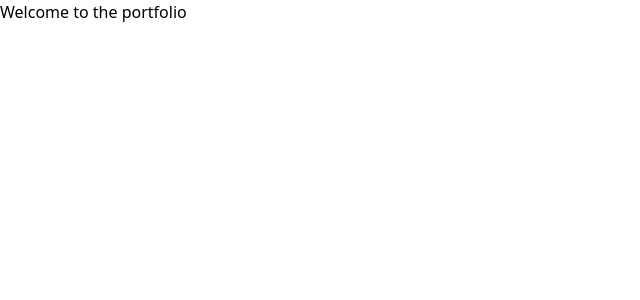
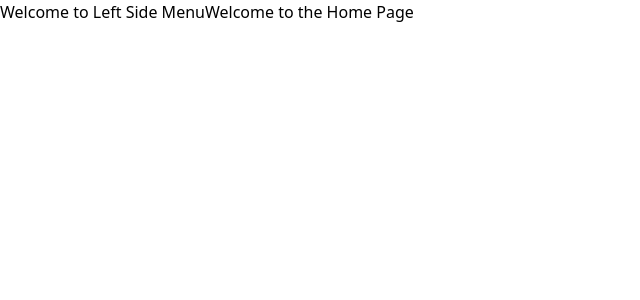
Before and after one commit to HET-SHUKLA/PORTFOLIO-REACT, a React (Vite) app: page / in a window 1280 px wide. Shown: the top 300 px of the page, without its empty margins (0-640 px from the left). Built offline with nearby package versions, Linux system fonts and the light colour scheme.

Commit message:
add Route in App.jsx

```diff
--- a/src/App.jsx
+++ b/src/App.jsx
@@ -9,7 +9,7 @@ import {
 } from "react-router-dom";
 
 
-const router = createBrowserRouter(
+const routes = createBrowserRouter(
   createRoutesFromElements(
     // Root Layout with Outlet
     <Route path='/' element={<Layout />}>
@@ -27,7 +27,9 @@ const router = createBrowserRouter(
 const App = () => {
   return (
     <>
-      <h1 className='text-5xl text-red-700'>Welcome to the portfolio</h1>
+      <RouterProvider router={routes}>
+        <Layout />
+      </RouterProvider>
     </>
   );
 }
```
